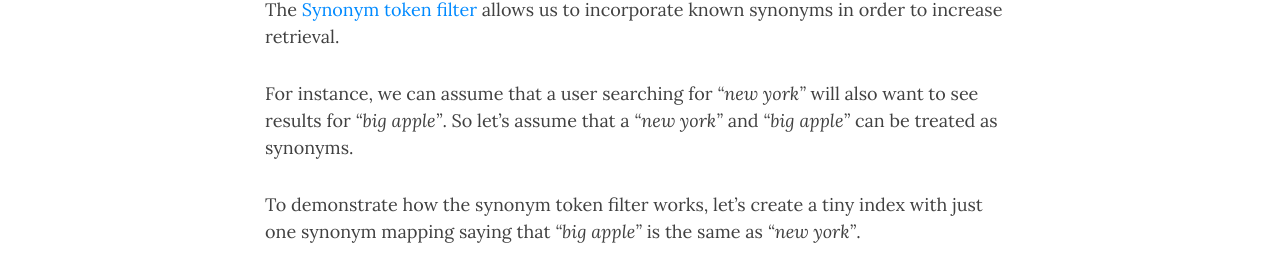
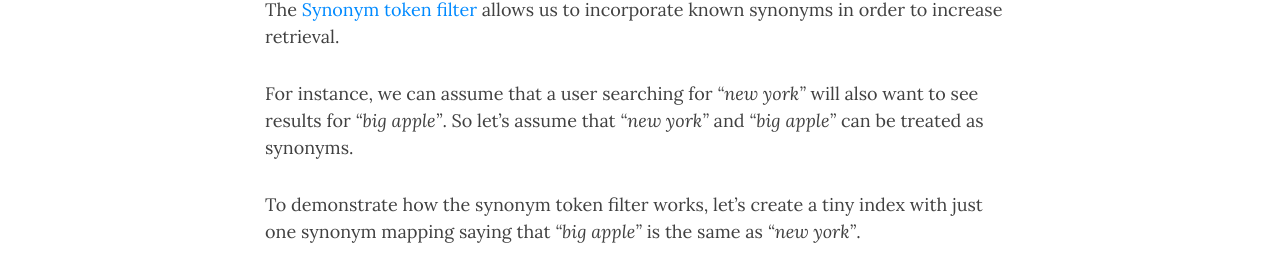
Before and after one commit to aplz/aplz.github.io, a Jekyll site: the page built from _posts/2020-07-13-ngram-synonym-filter.md, in a window 1280 px wide and 900 px high, scrolled down 568 px. Shown: the part 151-424 px from the top of the window. Built offline with Jekyll 4.4.1, drawn with Linux system fonts in a browser that asks for light colours; nearby versions of some CDN libraries.

Commit message:
:books: typo

```diff
--- a/_posts/2020-07-13-ngram-synonym-filter.md
+++ b/_posts/2020-07-13-ngram-synonym-filter.md
@@ -12,7 +12,7 @@ This post is aimed at people already familiar with these concepts and does not p
 The [Synonym token filter](https://www.elastic.co/guide/en/elasticsearch/reference/master/analysis-synonym-tokenfilter.html) allows us to incorporate known synonyms in order to increase retrieval.
 
 For instance, we can assume that a user searching for *"new york"* will also want to see results for *"big apple"*.
-So let's assume that a *"new york"* and *"big apple"* can be treated as synonyms.
+So let's assume that *"new york"* and *"big apple"* can be treated as synonyms.
 
 To demonstrate how the synonym token filter works, let's create a tiny index with just one synonym mapping saying that *"big apple"* is the same as *"new york"*.
 
```
